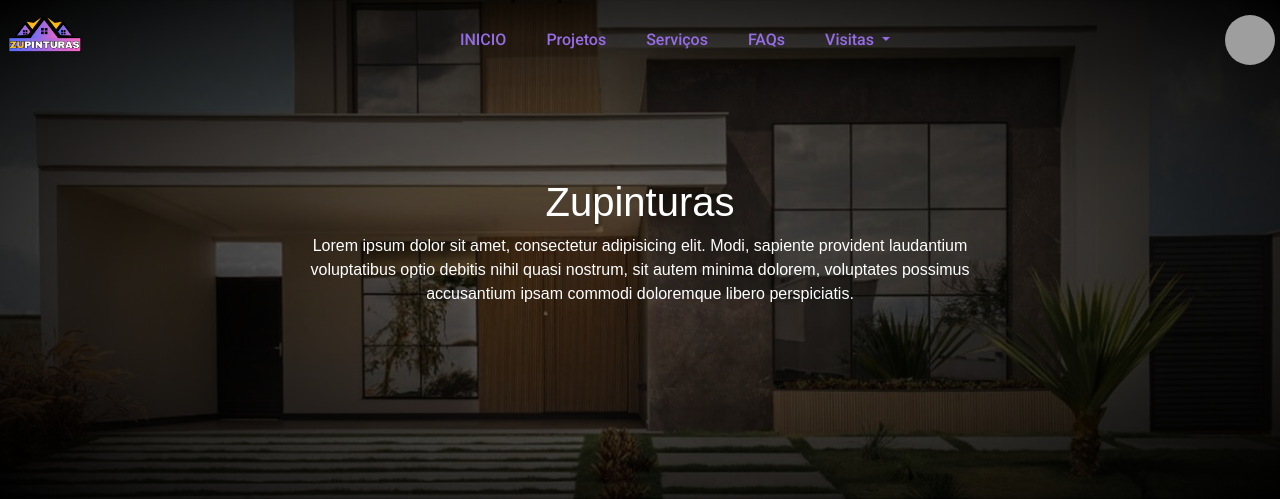
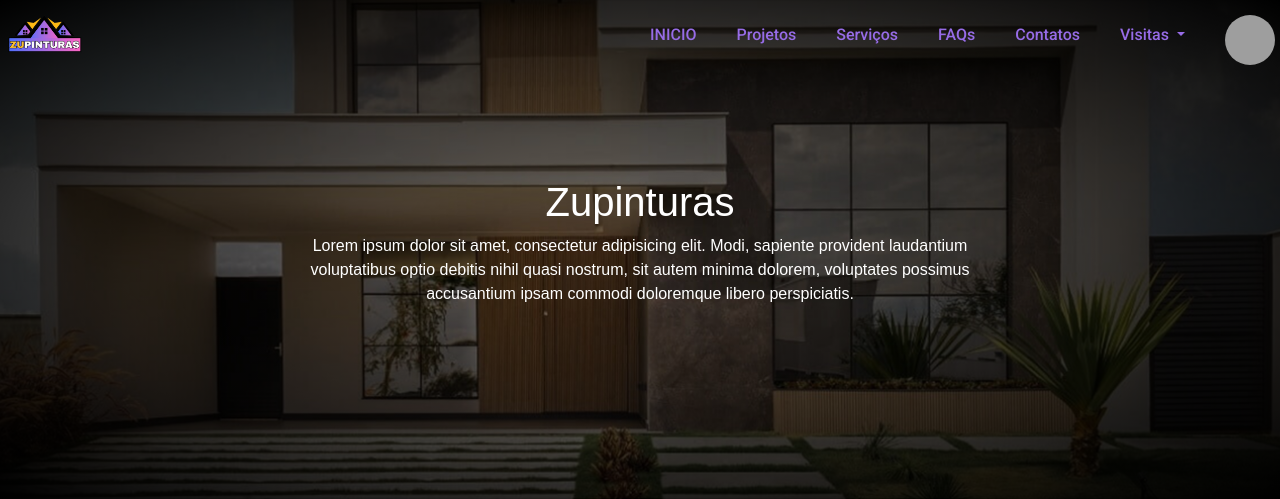
Before and after one commit to Workdev-TCC/TCC, a PHP site: page /index.php in a window 1280 px wide. Shown: the top 499 px of the page. Run offline with PHP 8.4, Linux system fonts and the light colour scheme; the visitor is signed in with stand-in values (Sample User, id 1); some libraries are stand-ins or nearby versions; some web fonts are replaced; grey boxes are pictures that could not be loaded.

Commit message:
arrumando conflitos

```diff
--- a/inc/header.php
+++ b/inc/header.php
@@ -58,6 +58,9 @@
                 <li class="nav-item">
                     <a class="nav-link active" href="#">FAQs</a>
                 </li>
+                <li class="nav-item">
+                    <a class="nav-link active" href="#">Contatos</a>
+                </li>
 
                 <?php  if(isset($_SESSION['email'])):?>
                 <?php if($_SESSION['tipo']==="user"):?>
@@ -84,22 +87,26 @@
                 </li>
                 <?php endif;?>
                 <?php endif;?>
-            </ul>
                 <?php if(empty($_SESSION['email'])):?>
+                <li>
                     <a href="<?php echo RAIZ_PROJETO;?>auth/views/login.php">
                         <div class="div-login-user">
                             <img src="<?php echo RAIZ_PROJETO;?>assets/img/login.jpg" alt="erro"
                                 class="rounded-circle profile-img">
                         </div>
                     </a>
+                </li>
                 <?php else:?>
+                <li>
                     <a id="abrirUserbar" href="#">
                         <div class="div-login-user">
                             <img src="<?php echo RAIZ_PROJETO;?>usuarios/img/<?php echo $_SESSION['foto'];?>"
                                 alt="foto do usuario" class="rounded-circle profile-img">
                         </div>
                     </a>
+                </li>
                 <?php endif;?>
+            </ul>
         </nav>
     </header>
     <main>
```
Lines whose indentation alone changed are shown as unchanged.
